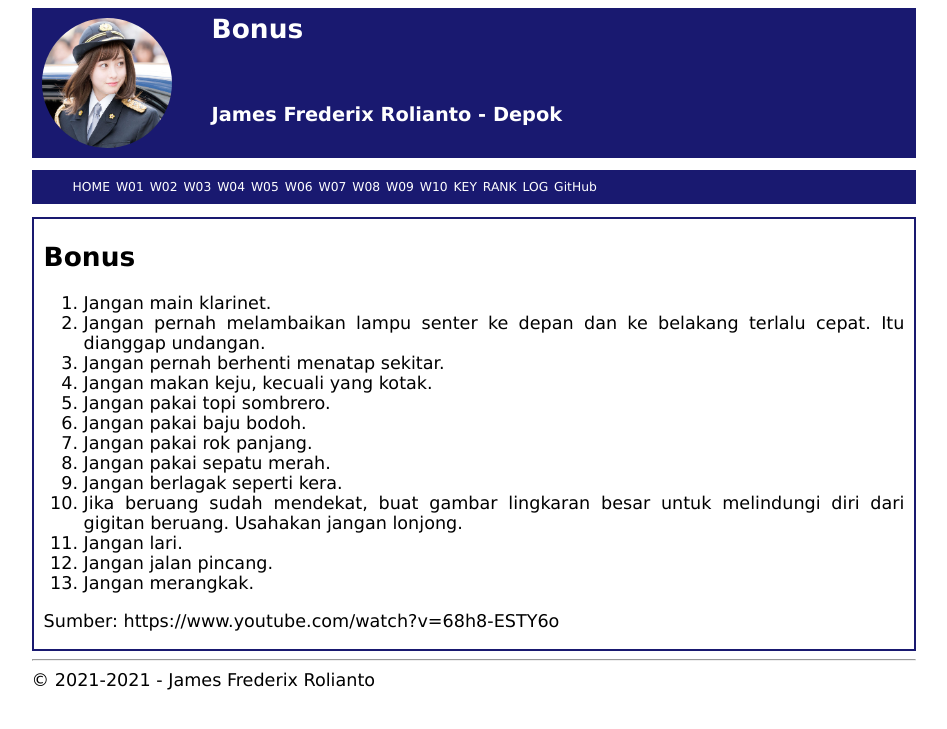
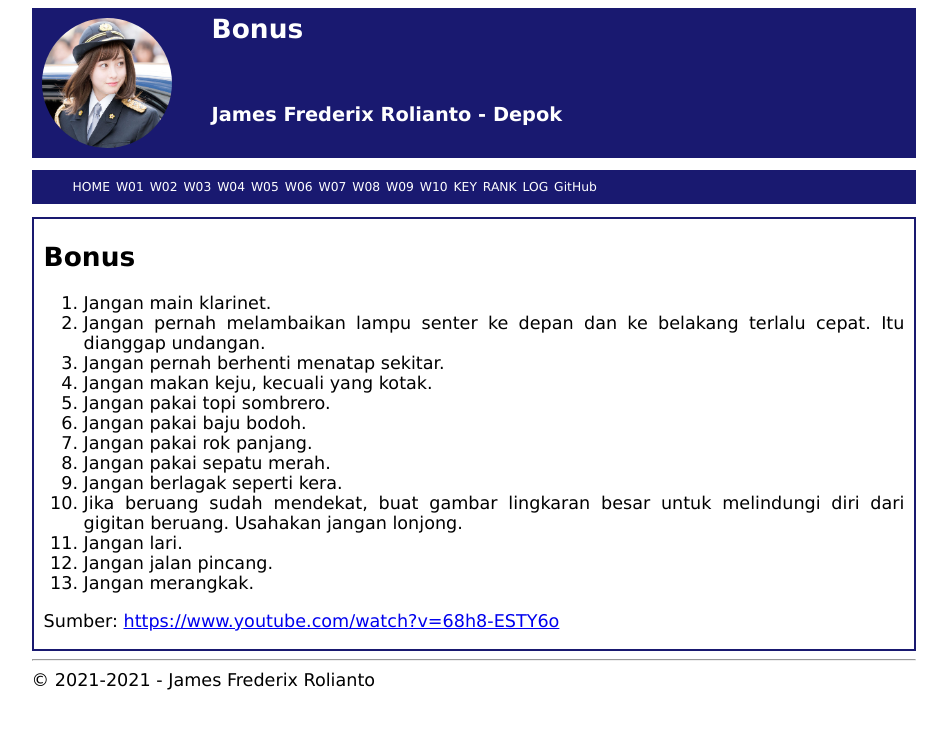
Before and after one commit to SinusCosinusTangen/os211, a Jekyll site: the page built from Bonus.md, in a window 1280 px wide. Shown: the top 729 px of the page, without its empty margins (166-1113 px from the left). Built offline with Jekyll 4.4.1, drawn with Linux system fonts in a browser that asks for light colours; our own code applies the rules of GitHub Pages for plain Markdown files; part of the change alters nothing that is shown.

Commit message:
OS211 SinusCosinusTangen

```diff
--- a/Bonus.md
+++ b/Bonus.md
@@ -18,4 +18,4 @@ permalink: /bonus/
 12. Jangan jalan pincang.
 13. Jangan merangkak.
 
-Sumber: https://www.youtube.com/watch?v=68h8-ESTY6o
+Sumber: [https://www.youtube.com/watch?v=68h8-ESTY6o](https://www.youtube.com/watch?v=68h8-ESTY6o)
```
